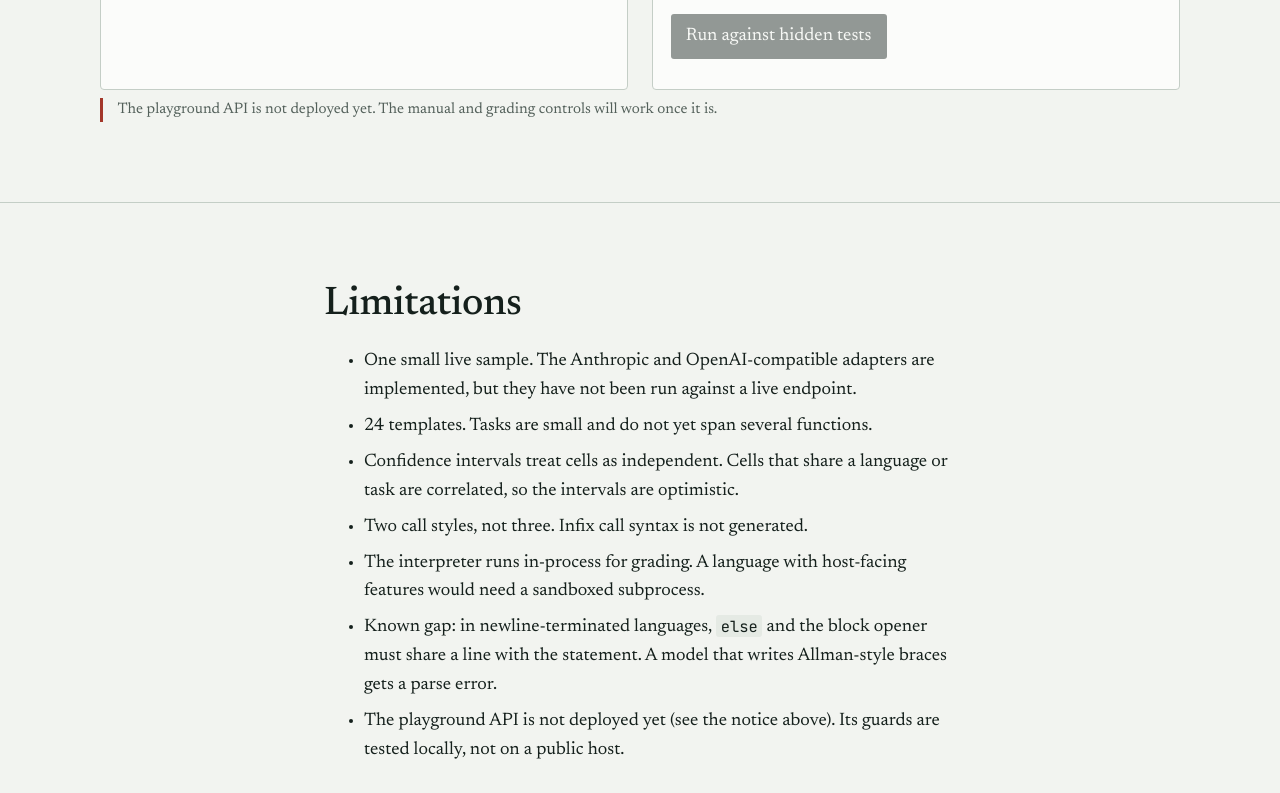
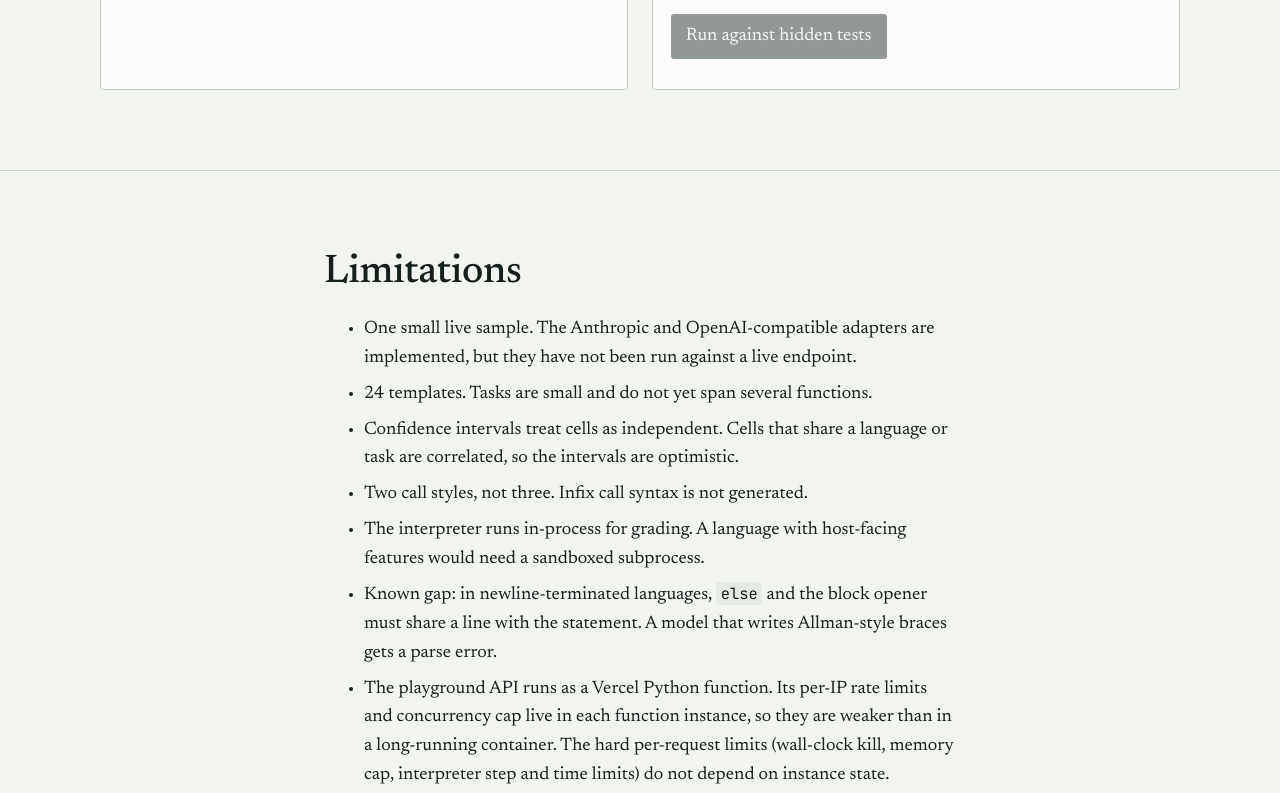
Before and after one commit to codealisha99/babel-bench, a plain HTML site: page site/index.html in a window 1280 px wide. Shown: the part 5508-6301 px from the top of the page. Drawn offline with Linux system fonts and the light colour scheme.

Commit message:
feat(site): playground calls the live API; README live links
The landing page playground now calls https://babel-bench-api.vercel.app.
Checked in a headless browser on the live page at 1280 and 375 px: load a
seed, read the manual, run a failing and a passing program, roll a random
seed, with no console errors, page errors or failed requests. The limitations
note now says the rate limits are per instance.

```diff
--- a/site/app.js
+++ b/site/app.js
@@ -1,6 +1,6 @@
-// Playground. API_BASE is the origin of the babel-bench API. Empty means "not deployed":
-// the controls stay disabled and the page says so. Responses are written with textContent only.
-const API_BASE = "";
+// Playground. API_BASE is the babel-bench API, a Vercel Python function. Responses are written with
+// textContent only. If the API cannot be reached, the playground says so and the evidence stays readable.
+const API_BASE = "https://babel-bench-api.vercel.app";
 const MAX_SEED = 99999;
 
 const $ = (id) => document.getElementById(id);
@@ -69,7 +69,7 @@ async function loadLanguage() {
   }
   if (!apiAvailable()) {
     els.langName.textContent = "";
-    setStatus("The playground API is not deployed yet, so languages cannot be loaded here. The evidence section above is the real output of the benchmark.");
+    setStatus("The playground API is unavailable. Run the benchmark locally with babel-bench show --seed N --manual.");
     return;
   }
   try {
@@ -139,5 +139,5 @@ els.run.addEventListener("click", runProgram);
 if (!apiAvailable()) {
   els.load.disabled = true;
   els.roll.disabled = true;
-  setStatus("The playground API is not deployed yet. The manual and grading controls will work once it is.");
+  setStatus("The playground API is not configured on this page.");
 }
--- a/site/index.html
+++ b/site/index.html
@@ -230,7 +230,7 @@ open runs/demo/report.html</pre>
       <li>Two call styles, not three. Infix call syntax is not generated.</li>
       <li>The interpreter runs in-process for grading. A language with host-facing features would need a sandboxed subprocess.</li>
       <li>Known gap: in newline-terminated languages, <code>else</code> and the block opener must share a line with the statement. A model that writes Allman-style braces gets a parse error.</li>
-      <li>The playground API is not deployed yet (see the notice above). Its guards are tested locally, not on a public host.</li>
+      <li>The playground API runs as a Vercel Python function. Its per-IP rate limits and concurrency cap live in each function instance, so they are weaker than in a long-running container. The hard per-request limits (wall-clock kill, memory cap, interpreter step and time limits) do not depend on instance state.</li>
     </ul>
   </div>
 </section>
```
Also changed, not shown: 1 other file.
